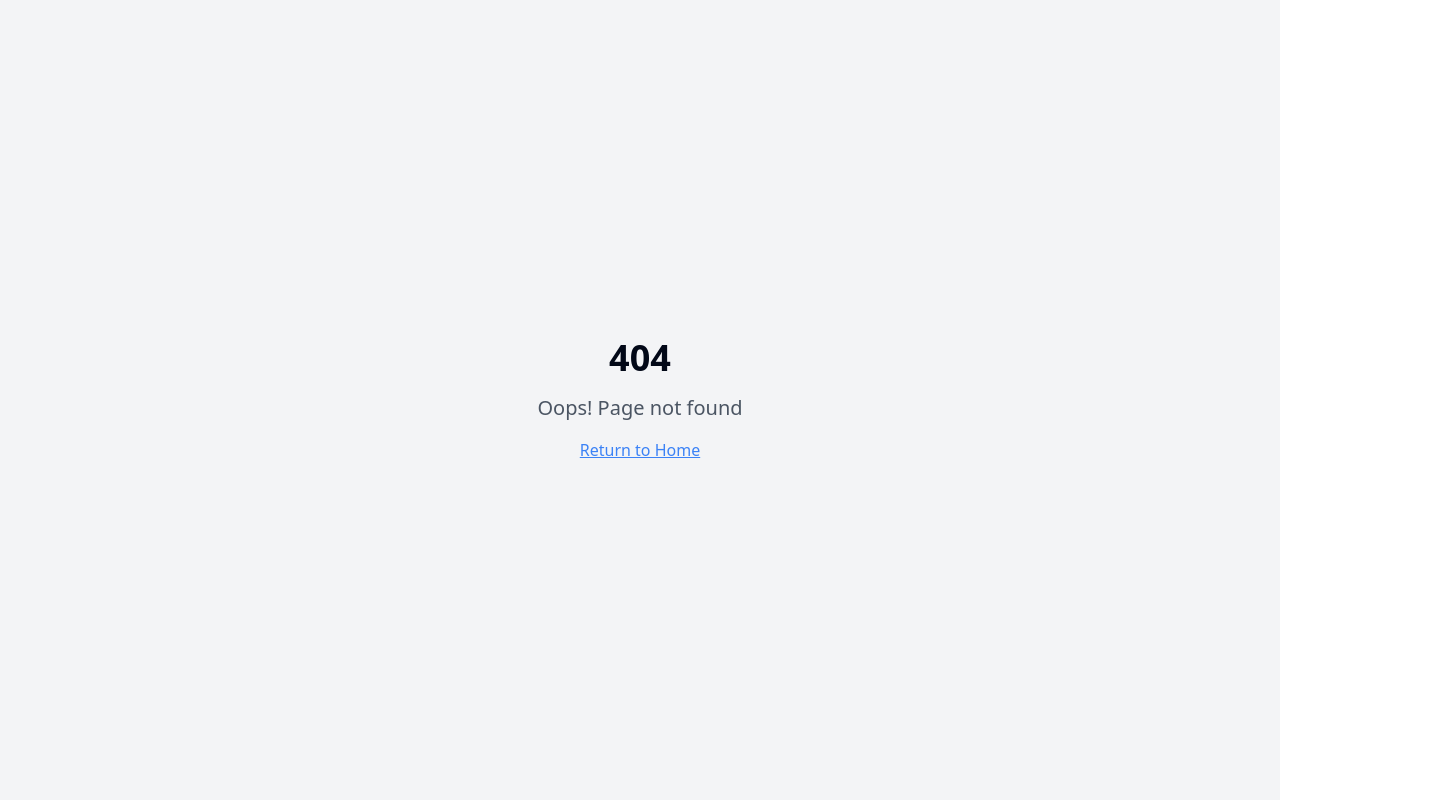
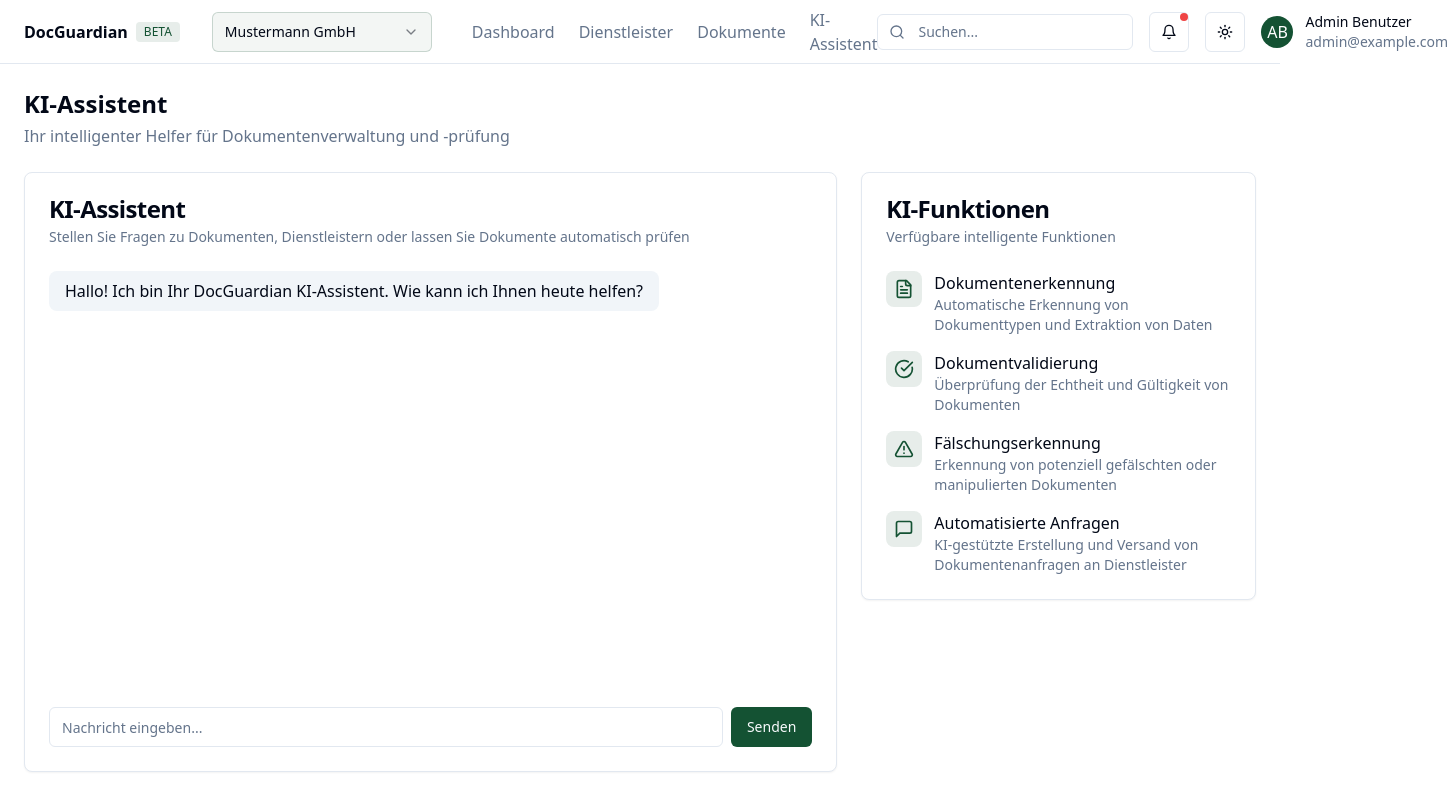
Before and after one commit to lukasotto123/deer-tree-flatbread, a React (Vite) app: page /ai-agent in a window 1280 px wide. Before the commit this address had no page. Shown: the whole page, 1448 px wide, since content can reach past the window. Built offline with nearby package versions, Linux system fonts and the light colour scheme.

Commit message:
feat: Add navigation and AI chatbot page
Adds navigation elements and an AI chatbot page.

```diff
--- a/src/App.tsx
+++ b/src/App.tsx
@@ -8,6 +8,7 @@ import AppLayout from "./components/layout/AppLayout";
 import Index from "./pages/Index";
 import Providers from "./pages/Providers";
 import Documents from "./pages/Documents";
+import AIAgent from "./pages/AIAgent";
 import NotFound from "./pages/NotFound";
 
 const queryClient = new QueryClient();
@@ -23,6 +24,7 @@ const App = () => (
             <Route path="/" element={<Index />} />
             <Route path="/providers" element={<Providers />} />
             <Route path="/documents" element={<Documents />} />
+            <Route path="/ai-agent" element={<AIAgent />} />
           </Route>
           <Route path="*" element={<NotFound />} />
         </Routes>
--- a/src/components/layout/Header.tsx
+++ b/src/components/layout/Header.tsx
@@ -4,6 +4,7 @@ import { Button } from "@/components/ui/button";
 import { Input } from "@/components/ui/input";
 import { Select, SelectContent, SelectItem, SelectTrigger, SelectValue } from "@/components/ui/select";
 import { useState } from "react";
+import { Link } from "react-router-dom";
 
 const Header = () => {
   const [currentClient, setCurrentClient] = useState("hauptkunde");
@@ -35,6 +36,32 @@ const Header = () => {
             </SelectContent>
           </Select>
         </div>
+
+        {/* Add Navigation Links */}
+        <nav className="ml-6 hidden md:block">
+          <ul className="flex items-center gap-6">
+            <li>
+              <Link to="/" className="text-muted-foreground hover:text-primary transition-colors">
+                Dashboard
+              </Link>
+            </li>
+            <li>
+              <Link to="/providers" className="text-muted-foreground hover:text-primary transition-colors">
+                Dienstleister
+              </Link>
+            </li>
+            <li>
+              <Link to="/documents" className="text-muted-foreground hover:text-primary transition-colors">
+                Dokumente
+              </Link>
+            </li>
+            <li>
+              <Link to="/ai-agent" className="text-muted-foreground hover:text-primary transition-colors">
+                KI-Assistent
+              </Link>
+            </li>
+          </ul>
+        </nav>
       </div>
 
       <div className="flex items-center space-x-4">
--- a/src/components/ui/card.tsx
+++ b/src/components/ui/card.tsx
@@ -1,3 +1,4 @@
+
 import * as React from "react"
 
 import { cn } from "@/lib/utils"
--- /dev/null
+++ b/src/pages/AIAgent.tsx
@@ -0,0 +1,145 @@
+
+import { useState } from "react";
+import { Button } from "@/components/ui/button";
+import { Input } from "@/components/ui/input";
+import { Card, CardContent, CardDescription, CardHeader, CardTitle } from "@/components/ui/card";
+import { MessageSquare, FileText, CheckCircle, AlertTriangle } from "lucide-react";
+
+const AIAgent = () => {
+  const [message, setMessage] = useState("");
+  const [chatHistory, setChatHistory] = useState<Array<{type: "user" | "bot", content: string}>>([
+    {
+      type: "bot",
+      content: "Hallo! Ich bin Ihr DocGuardian KI-Assistent. Wie kann ich Ihnen heute helfen?"
+    }
+  ]);
+
+  const handleSendMessage = (e: React.FormEvent) => {
+    e.preventDefault();
+    if (!message.trim()) return;
+
+    // Add user message to chat
+    setChatHistory(prev => [...prev, { type: "user", content: message }]);
+
+    // Simulate AI response
+    setTimeout(() => {
+      setChatHistory(prev => [...prev, {
+        type: "bot",
+        content: "Ich verstehe Ihre Anfrage. Hier sind die verfügbaren Funktionen von DocGuardian:"
+      }]);
+    }, 1000);
+
+    setMessage("");
+  };
+
+  return (
+    <div className="space-y-6">
+      <div>
+        <h1 className="text-2xl font-bold">KI-Assistent</h1>
+        <p className="text-muted-foreground mt-1">
+          Ihr intelligenter Helfer für Dokumentenverwaltung und -prüfung
+        </p>
+      </div>
+
+      <div className="grid grid-cols-1 lg:grid-cols-3 gap-6">
+        <div className="lg:col-span-2">
+          <Card className="h-[600px] flex flex-col">
+            <CardHeader>
+              <CardTitle>KI-Assistent</CardTitle>
+              <CardDescription>
+                Stellen Sie Fragen zu Dokumenten, Dienstleistern oder lassen Sie Dokumente automatisch prüfen
+              </CardDescription>
+            </CardHeader>
+            <CardContent className="flex-grow flex flex-col">
+              <div className="flex-grow overflow-y-auto mb-4 space-y-4">
+                {chatHistory.map((msg, index) => (
+                  <div
+                    key={index}
+                    className={`flex ${msg.type === "user" ? "justify-end" : "justify-start"}`}
+                  >
+                    <div className={`max-w-[80%] rounded-lg px-4 py-2 ${
+                      msg.type === "user"
+                        ? "bg-primary text-white"
+                        : "bg-muted"
+                    }`}>
+                      {msg.content}
+                    </div>
+                  </div>
+                ))}
+              </div>
+              <form onSubmit={handleSendMessage} className="flex gap-2">
+                <Input
+                  value={message}
+                  onChange={(e) => setMessage(e.target.value)}
+                  placeholder="Nachricht eingeben..."
+                  className="flex-grow"
+                />
+                <Button type="submit">Senden</Button>
+              </form>
+            </CardContent>
+          </Card>
+        </div>
+
+        <div>
+          <Card>
+            <CardHeader>
+              <CardTitle>KI-Funktionen</CardTitle>
+              <CardDescription>Verfügbare intelligente Funktionen</CardDescription>
+            </CardHeader>
+            <CardContent className="space-y-4">
+              <div className="flex items-start space-x-3">
+                <div className="bg-primary/10 p-2 rounded-lg">
+                  <FileText className="h-5 w-5 text-primary" />
+                </div>
+                <div>
+                  <h3 className="font-medium">Dokumentenerkennung</h3>
+                  <p className="text-sm text-muted-foreground">
+                    Automatische Erkennung von Dokumenttypen und Extraktion von Daten
+                  </p>
+                </div>
+              </div>
+
+              <div className="flex items-start space-x-3">
+                <div className="bg-primary/10 p-2 rounded-lg">
+                  <CheckCircle className="h-5 w-5 text-primary" />
+                </div>
+                <div>
+                  <h3 className="font-medium">Dokumentvalidierung</h3>
+                  <p className="text-sm text-muted-foreground">
+                    Überprüfung der Echtheit und Gültigkeit von Dokumenten
+                  </p>
+                </div>
+              </div>
+
+              <div className="flex items-start space-x-3">
+                <div className="bg-primary/10 p-2 rounded-lg">
+                  <AlertTriangle className="h-5 w-5 text-primary" />
+                </div>
+                <div>
+                  <h3 className="font-medium">Fälschungserkennung</h3>
+                  <p className="text-sm text-muted-foreground">
+                    Erkennung von potenziell gefälschten oder manipulierten Dokumenten
+                  </p>
+                </div>
+              </div>
+
+              <div className="flex items-start space-x-3">
+                <div className="bg-primary/10 p-2 rounded-lg">
+                  <MessageSquare className="h-5 w-5 text-primary" />
+                </div>
+                <div>
+                  <h3 className="font-medium">Automatisierte Anfragen</h3>
+                  <p className="text-sm text-muted-foreground">
+                    KI-gestützte Erstellung und Versand von Dokumentenanfragen an Dienstleister
+                  </p>
+                </div>
+              </div>
+            </CardContent>
+          </Card>
+        </div>
+      </div>
+    </div>
+  );
+};
+
+export default AIAgent;
```
